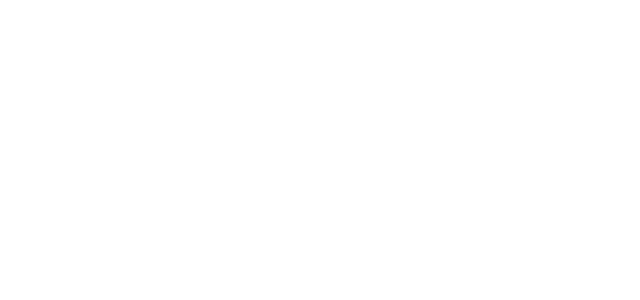
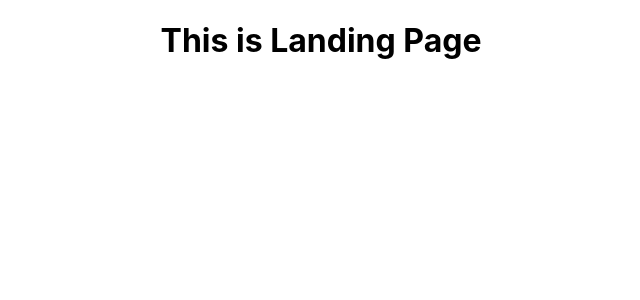
Before and after one commit to macapedi/sustaineers, a React (Create React App) app: page / in a window 1280 px wide. Shown: the top 300 px of the page, without its empty margins (319-959 px from the left). Built offline with nearby package versions, Linux system fonts and the light colour scheme.

Commit message:
retouch to routing

```diff
--- a/src/App.js
+++ b/src/App.js
@@ -13,7 +13,7 @@
     <div className="App">
       <BrowserRouter>
         <Switch>
-
+        <Route path="/" to="/landing" exact component={LandingPage} />
           <Route path="/home" exact render={(routerProps) => {
             return (
               <HomePage
@@ -25,7 +25,7 @@
           <Route path="/communal" exact component={CommunalPage} />
           <Route path="/food" exact component={FoodPage} />
           <Route path="/energy" exact component={EnergyPage} />
-          <Route path="/recyclables" exact component={RecyclablePage} />
+          <Route path="/recyclable" exact component={RecyclablePage} />
 
         </Switch>
       </BrowserRouter>
```
